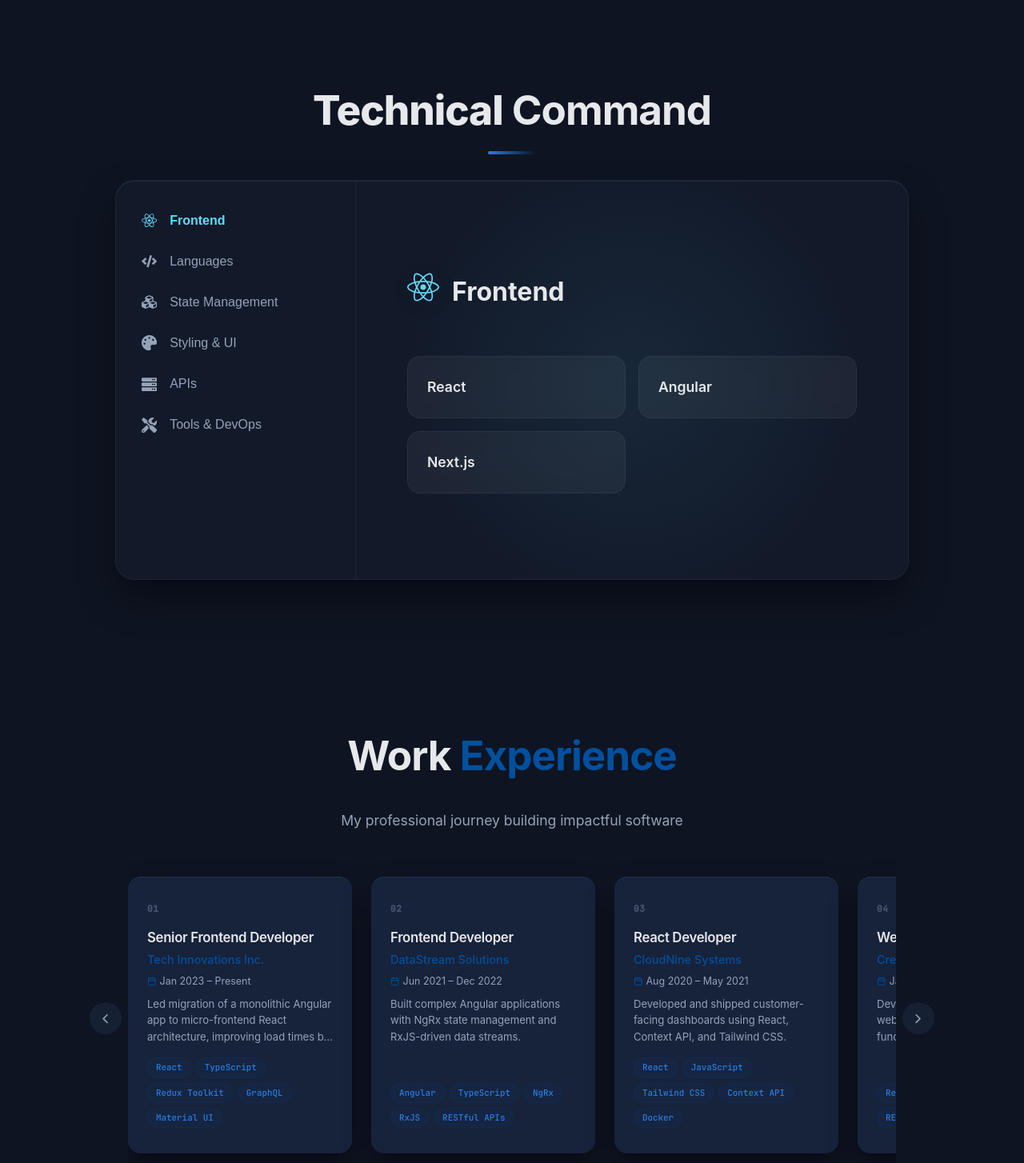
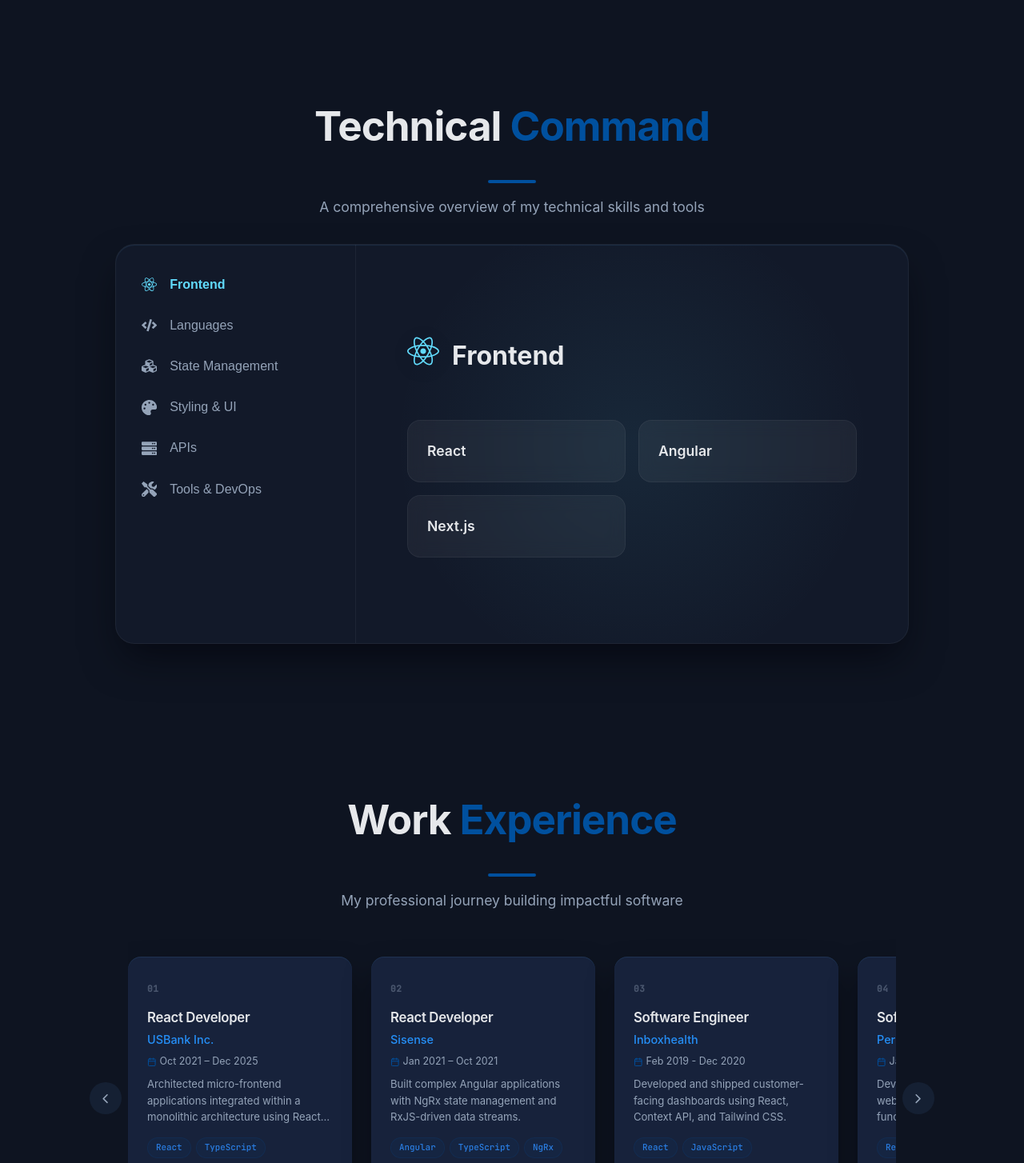
Before and after one commit to Shuchintha/portfolio, a React (Vite) app: page / in a window 1280 px wide. Shown: the part 1860-3314 px from the top of the page at 80% size. Built offline with nearby package versions, Linux system fonts and the light colour scheme.

Commit message:
work experience section

```diff
--- a/src/data/portfolioData.ts
+++ b/src/data/portfolioData.ts
@@ -80,20 +80,20 @@
 export const experiences: Experience[] = [
   {
     id: 1,
-    role: 'Senior Frontend Developer',
-    company: 'Tech Innovations Inc.',
-    duration: 'Jan 2023 – Present',
+    role: 'React Developer',
+    company: 'USBank Inc.',
+    duration: 'Oct 2021 – Dec 2025',
     location: 'Milpitas, CA',
     description: [
-      'Led migration of a monolithic Angular app to micro-frontend React architecture, improving load times by 40%.',
+      'Architected micro-frontend applications integrated within a monolithic architecture using React and Angular, improving system scalability and performance.',
     ],
     technologies: ['React', 'TypeScript', 'Redux Toolkit', 'GraphQL', 'Material UI'],
   },
   {
     id: 2,
-    role: 'Frontend Developer',
-    company: 'DataStream Solutions',
-    duration: 'Jun 2021 – Dec 2022',
+    role: 'React Developer',
+    company: 'Sisense',
+    duration: 'Jan 2021 – Oct 2021',
     location: 'Austin, TX',
     description: [
       'Built complex Angular applications with NgRx state management and RxJS-driven data streams.',
@@ -102,9 +102,9 @@
   },
   {
     id: 3,
-    role: 'React Developer',
-    company: 'CloudNine Systems',
-    duration: 'Aug 2020 – May 2021',
+    role: 'Software Engineer',
+    company: 'Inboxhealth',
+    duration: 'Feb 2019 - Dec 2020',
     location: 'San Jose, CA',
     description: [
       'Developed and shipped customer-facing dashboards using React, Context API, and Tailwind CSS.',
@@ -113,9 +113,9 @@
   },
   {
     id: 4,
-    role: 'Web Developer',
-    company: 'CreativeEdge Digital',
-    duration: 'Jan 2020 – Jul 2020',
+    role: 'Software Engineer',
+    company: 'Perpetual',
+    duration: 'Jan 2018 – Jan 2019',
     location: 'Remote',
     description: [
       'Developed responsive, pixel-perfect web applications using React with functional components and Hooks.',
@@ -124,9 +124,9 @@
   },
   {
     id: 5,
-    role: 'Junior Developer',
-    company: 'BrightPath Labs',
-    duration: 'Jun 2019 – Dec 2019',
+    role: 'Software Engineer',
+    company: 'Accenture Solutions Private Limited',
+    duration: 'Jan 2016 – Jan 2018 ',
     location: 'Bangalore, India',
     description: [
       'Built internal tools and contributed to front-end features using HTML, CSS, JavaScript, and jQuery.',
--- a/src/pages/About/About.tsx
+++ b/src/pages/About/About.tsx
@@ -53,6 +53,7 @@
         <h2 className="section-title">
           About <span className="accent">Me</span>
         </h2>
+        <div className="header-line" />
         <p className="section-subtitle">
           A passionate developer who turns ideas into elegant, scalable solutions
         </p>
--- a/src/pages/Contact/Contact.tsx
+++ b/src/pages/Contact/Contact.tsx
@@ -43,6 +43,7 @@
         <h2 className="section-title">
           Get In <span className="accent">Touch</span>
         </h2>
+        <div className="header-line" />
         <p className="section-subtitle">
           Have a project in mind? Let's work together to bring your ideas to life
         </p>
--- a/src/pages/Experience/Experience.scss
+++ b/src/pages/Experience/Experience.scss
@@ -56,6 +56,7 @@
   // ─── Scrollable track ───
   .exp-track {
     display: flex;
+    align-items: flex-start; // Prevent other cards from stretching when one expands
     gap: $space-lg;
     overflow-x: auto;
     scroll-snap-type: x mandatory;
@@ -141,7 +142,7 @@
     .company {
       font-size: 0.9rem;
       font-weight: 500;
-      color: var(--accent);
+      color: #258ff7;
     }
 
     .duration {
@@ -180,6 +181,11 @@
       }
       [data-theme='light'] & {
         color: $light-text-muted;
+      }
+
+      &.expanded {
+        -webkit-line-clamp: unset;
+        overflow: visible;
       }
     }
   }
--- a/src/pages/Experience/Experience.tsx
+++ b/src/pages/Experience/Experience.tsx
@@ -1,11 +1,12 @@
-import { useRef } from 'react';
-import { motion } from 'framer-motion';
+import { useRef, useState } from 'react';
+import { motion, AnimatePresence } from 'framer-motion';
 import { FiCalendar, FiChevronLeft, FiChevronRight } from 'react-icons/fi';
 import { experiences } from '../../data/portfolioData';
 import './Experience.scss';
 
 const Experience = () => {
   const scrollRef = useRef<HTMLDivElement>(null);
+  const [expandedId, setExpandedId] = useState<number | null>(null);
 
   const scroll = (dir: 'left' | 'right') => {
     if (!scrollRef.current) return;
@@ -28,6 +29,7 @@
         <h2 className="section-title">
           Work <span className="accent">Experience</span>
         </h2>
+        <div className="header-line" />
         <p className="section-subtitle">
           My professional journey building impactful software
         </p>
@@ -41,15 +43,18 @@
         <div className="exp-track" ref={scrollRef}>
           {experiences.map((exp, idx) => (
             <motion.div
+              layout
               key={exp.id}
               className="exp-card"
+              onMouseEnter={() => setExpandedId(exp.id)}
+              onMouseLeave={() => setExpandedId(null)}
               initial={{ opacity: 0, y: 24 }}
               whileInView={{ opacity: 1, y: 0 }}
               viewport={{ once: true, margin: '-60px' }}
               transition={{
-                duration: 0.5,
-                delay: idx * 0.08,
-                ease: [0.25, 0.1, 0.25, 1],
+                layout: { duration: 0.3, type: 'spring', stiffness: 300, damping: 30 },
+                opacity: { duration: 0.5 },
+                y: { duration: 0.5, delay: idx * 0.08, ease: [0.25, 0.1, 0.25, 1] },
               }}
             >
               <div className="card-index">{String(idx + 1).padStart(2, '0')}</div>
@@ -59,7 +64,9 @@
                 <span className="duration">
                   <FiCalendar /> {exp.duration}
                 </span>
-                <p className="desc">{exp.description[0]}</p>
+                <motion.p layout className={`desc ${expandedId === exp.id ? 'expanded' : ''}`}>
+                  {exp.description.join(' ')}
+                </motion.p>
               </div>
               <div className="card-tech">
                 {exp.technologies.map((tech) => (
--- a/src/pages/Skills/Skills.scss
+++ b/src/pages/Skills/Skills.scss
@@ -31,17 +31,6 @@
       [data-theme='dark'] & {
           color: $dark-text;
       }
-    }
-  }
-
-  .header-line {
-    width: 60px;
-    height: 4px;
-    background: linear-gradient(90deg, $light-accent, transparent);
-    border-radius: 2px;
-
-    [data-theme='dark'] & {
-      background: linear-gradient(90deg, $dark-accent-light, transparent);
     }
   }
 }
--- a/src/pages/Skills/Skills.tsx
+++ b/src/pages/Skills/Skills.tsx
@@ -39,15 +39,18 @@
       <div className="container">
         <motion.div
           className="section-header"
-          initial={{ opacity: 0, y: 30 }}
+          initial={{ opacity: 0, y: 20 }}
           whileInView={{ opacity: 1, y: 0 }}
-          viewport={{ once: true }}
-          transition={{ duration: 0.7 }}
+          viewport={{ once: true, margin: '-100px' }}
+          transition={{ duration: 0.6, ease: [0.25, 0.1, 0.25, 1] }}
         >
           <h2 className="section-title">
-            <span className="title-highlight">Technical</span> Command
+            Technical <span className="accent">Command</span>
           </h2>
           <div className="header-line" />
+          <p className="section-subtitle">
+            A comprehensive overview of my technical skills and tools
+          </p>
         </motion.div>
 
         <div className="skills-interface">
--- a/src/styles/global.scss
+++ b/src/styles/global.scss
@@ -125,6 +125,14 @@
     @include section-title;
   }
 
+  .header-line {
+    width: 60px;
+    height: 4px;
+    background: var(--accent);
+    border-radius: 2px;
+    margin: $space-md auto 0;
+  }
+
   .section-subtitle {
     font-size: 1.1rem;
     font-weight: 400;
```
